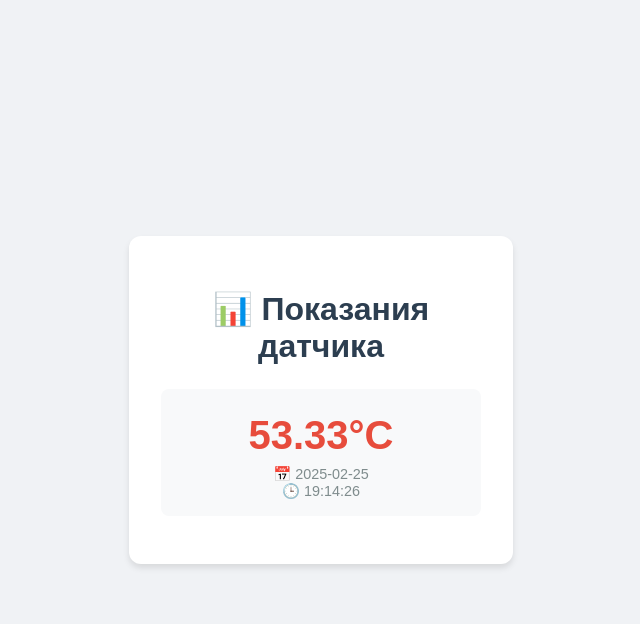
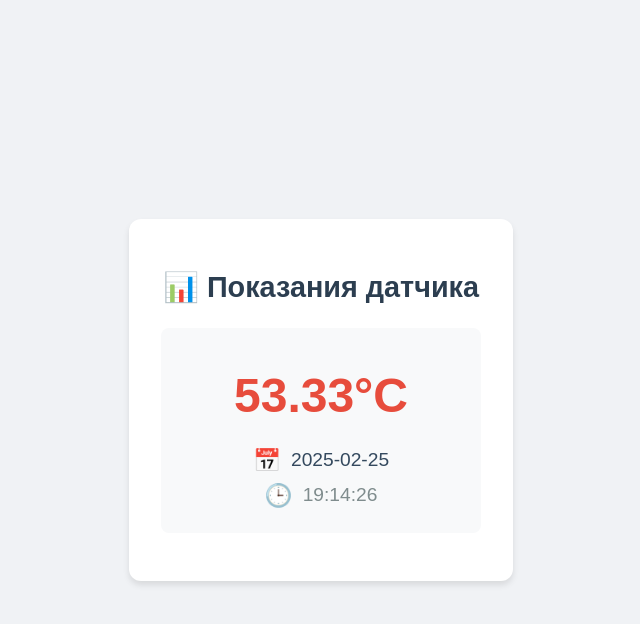
Before and after one commit to dmitray27/esp32-telegram, a Flask app: page / in a window 1280 px wide. Shown: the top 624 px of the page, without its empty margins (319-959 px from the left). Run offline with Flask 3, Linux system fonts and the light colour scheme.

Commit message:
изменен индекс

```diff
--- a/templates/index.html
+++ b/templates/index.html
@@ -25,25 +25,37 @@
         h1 {
             color: #2c3e50;
             margin-bottom: 1.5rem;
+            font-size: 1.8rem;
         }
 
         .data-box {
             background: #f8f9fa;
-            padding: 1rem;
+            padding: 1.5rem;
             border-radius: 8px;
             margin: 1rem 0;
         }
 
         .temperature {
-            font-size: 2.5rem;
+            font-size: 3rem;  /* Увеличенный размер */
             color: #e74c3c;
             font-weight: bold;
-            margin: 0.5rem 0;
+            margin: 1rem 0;
+        }
+
+        .time-section {
+            margin-top: 1.5rem;
+            font-size: 1.2rem;  /* Новый размер для даты/времени */
+        }
+
+        .date {
+            color: #34495e;
+            display: block;
+            margin-bottom: 0.5rem;
         }
 
         .time {
             color: #7f8c8d;
-            font-size: 0.9rem;
+            font-weight: 500;
         }
 
         .error {
@@ -51,6 +63,14 @@
             background: #f8d7da;
             padding: 1rem;
             border-radius: 8px;
+            font-size: 1rem;
+        }
+
+        /* Иконки большего размера */
+        .icon {
+            font-size: 1.4rem;
+            vertical-align: middle;
+            margin-right: 0.3rem;
         }
     </style>
 </head>
@@ -63,9 +83,16 @@
         {% else %}
             <div class="data-box">
                 <div class="temperature">{{ data.temperature }}°C</div>
-                <div class="time">
-                    📅 {{ data.date }}<br>
-                    🕒 {{ data.time }}
+
+                <div class="time-section">
+                    <span class="date">
+                        <span class="icon">📅</span>
+                        {{ data.date }}
+                    </span>
+                    <span class="time">
+                        <span class="icon">🕒</span>
+                        {{ data.time }}
+                    </span>
                 </div>
             </div>
         {% endif %}
```
